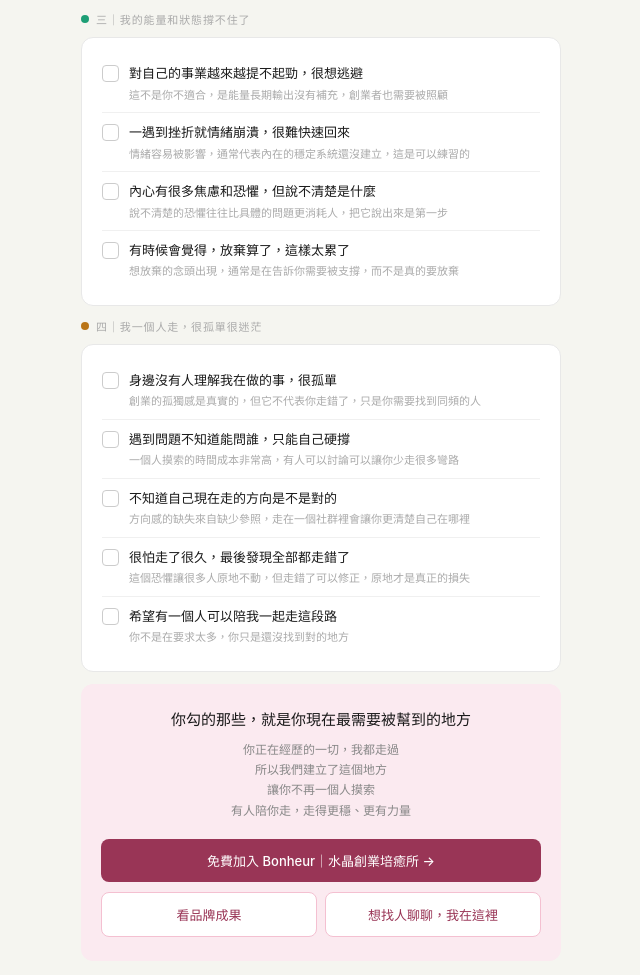
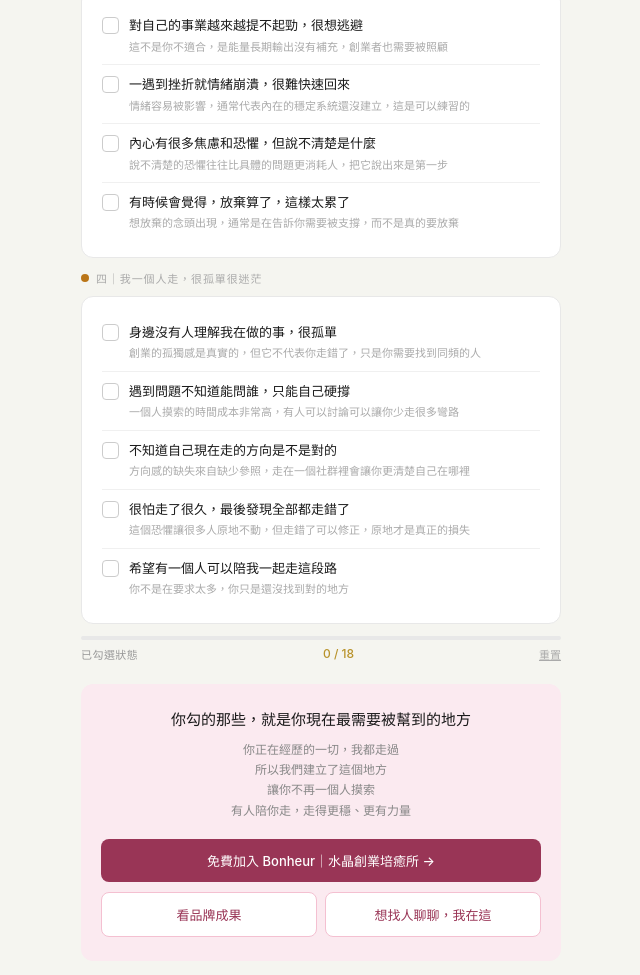
Before and after one commit to bonheuryuki/bonheur-checklist, a plain HTML site: page index.html in a window 1280 px wide. Shown: the part 855-1830 px from the top of the page, without its empty margins (319-959 px from the left). Drawn offline with Linux system fonts and the light colour scheme.

Commit message:
Update index.html

```diff
--- a/index.html
+++ b/index.html
@@ -87,13 +87,6 @@
   <div class="title">你現在卡在哪裡？<br>勾出最貼近你的狀態</div>
   <div class="subtitle">不用全部勾，哪個最像你現在就勾哪個<br>勾完看小字，你會更清楚自己的問題在哪</div>
 
-  <div class="prog-bar-bg"><div class="prog-bar-fill" id="pbar"></div></div>
-  <div class="prog-meta">
-    <span class="prog-label">已勾選狀態</span>
-    <span class="prog-count" id="pcnt">0 / 18</span>
-    <button class="reset-btn" onclick="resetAll()">重置</button>
-  </div>
-
   <div class="section-lbl dot-purple">一｜我不知道自己適不適合</div>
   <div class="block">
     <div class="row" onclick="tog(this)"><div class="cb"></div><div><div class="q">我常常覺得自己不夠好，不配做這件事</div><div class="note">這不是事實，是長期缺乏正向回饋讓你開始懷疑自己，跟能力無關</div></div></div>
@@ -127,6 +120,13 @@
     <div class="row" onclick="tog(this)"><div class="cb"></div><div><div class="q">希望有一個人可以陪我一起走這段路</div><div class="note">你不是在要求太多，你只是還沒找到對的地方</div></div></div>
   </div>
 
+  <div class="prog-bar-bg" style="margin-bottom:6px"><div class="prog-bar-fill" id="pbar"></div></div>
+  <div class="prog-meta">
+    <span class="prog-label">已勾選狀態</span>
+    <span class="prog-count" id="pcnt">0 / 18</span>
+    <button class="reset-btn" onclick="resetAll()">重置</button>
+  </div>
+
   <div class="cta-block">
     <div class="cta-title">你勾的那些，就是你現在最需要被幫到的地方</div>
     <div class="cta-sub">你正在經歷的一切，我都走過<br>所以我們建立了這個地方<br>讓你不再一個人摸索<br>有人陪你走，走得更穩、更有力量</div>
@@ -134,7 +134,7 @@
       <a class="cta-btn cta-primary" href="https://www.skool.com/bonheur-6852/about?ref=c2191dad56a742a69366980a8ce3a112" target="_blank">免費加入 Bonheur｜水晶創業培癒所 →</a>
       <div class="cta-secondary-row">
         <a class="cta-btn cta-secondary" href="https://www.instagram.com/bonheur.aura?igsh=NXl2anlqeG44ZGky&utm_source=qr" target="_blank">看品牌成果</a>
-        <a class="cta-btn cta-secondary" href="https://www.instagram.com/bonheur.yuki?igsh=dmhpYzdiNGxyZXR3&utm_source=qr" target="_blank">想找人聊聊，我在這裡</a>
+        <a class="cta-btn cta-secondary" href="https://www.instagram.com/bonheur.yuki?igsh=dmhpYzdiNGxyZXR3&utm_source=qr" target="_blank">想找人聊聊，我在這</a>
       </div>
     </div>
   </div>
```
